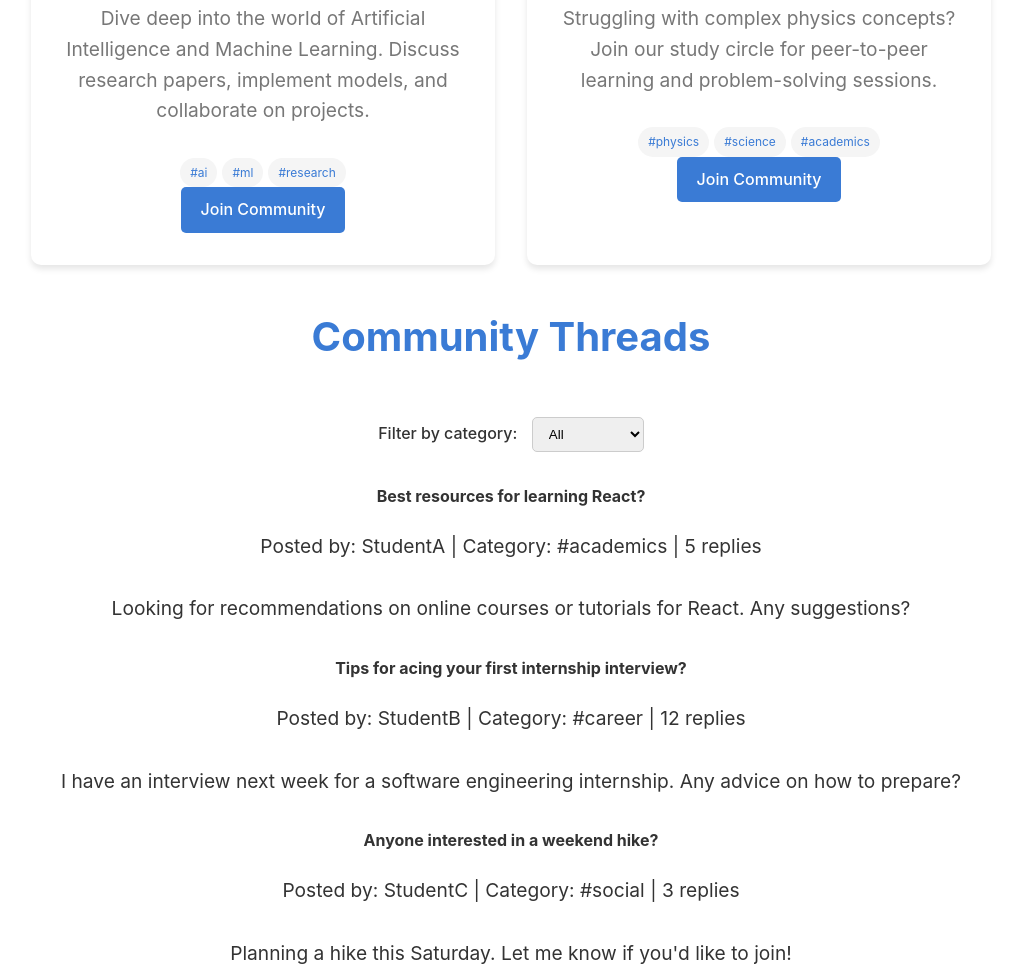
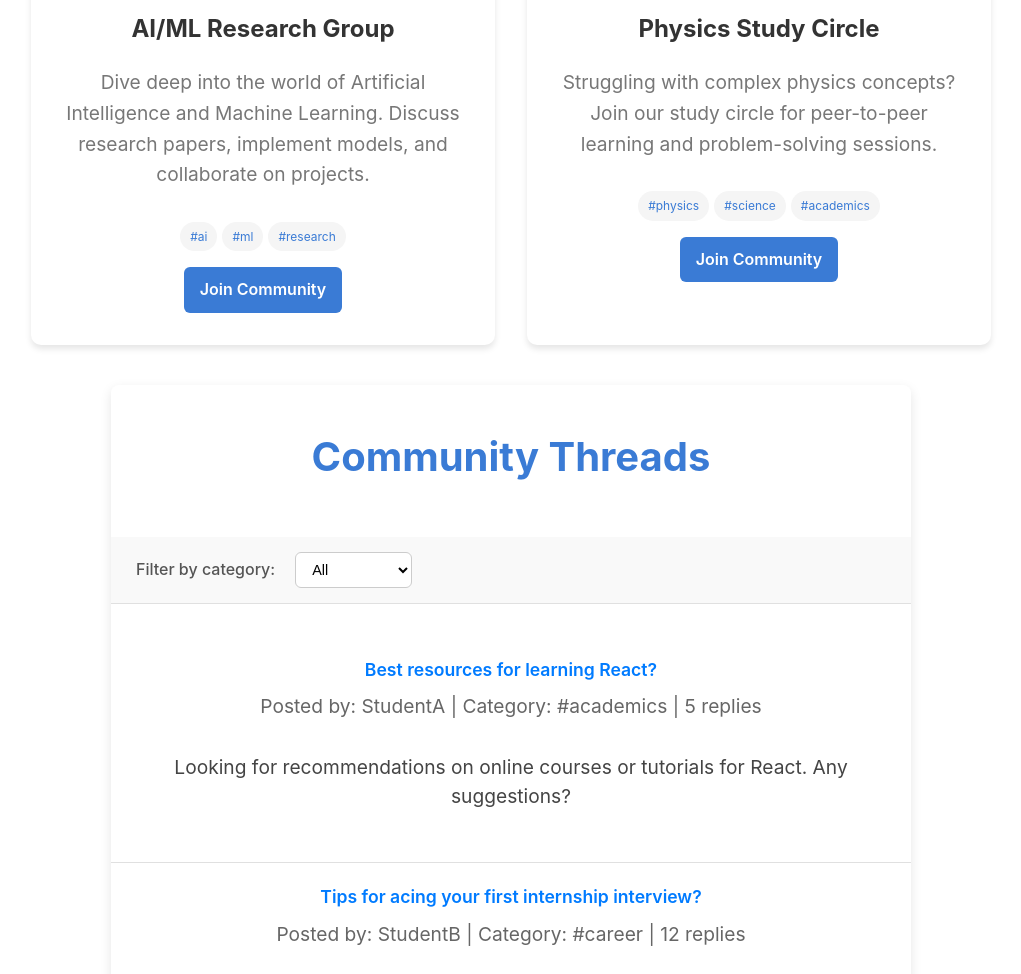
Before and after one commit to mrunal486/UNISYNC, a plain HTML site: page community.html in a window 1280 px wide. Shown: the part 1386-2360 px from the top of the page, without its empty margins (129-1150 px from the left). Drawn offline with Linux system fonts and the light colour scheme.

Commit message:
CommunityThreads

```diff
--- a/assets/css/style.css
+++ b/assets/css/style.css
@@ -552,6 +552,111 @@ header .container {
     font-size: 0.75rem;
 }
 
+.btn.btn-primary {
+            display: inline-block;
+            text-decoration: none;
+            background-color: var(--primary-color);
+            color: #fff;
+            padding: 10px 16px;
+            border-radius: 6px;
+            font-weight: 600;
+            text-align: center;
+            cursor: pointer;
+            border: none;
+            transition: background-color 0.2s;
+
+            /* This is new/adjusted to fit the centered card */
+            margin-top: 1rem;
+        }
+
+        .btn.btn-primary:hover {
+            background-color: #0056b3;
+        }
+
+        .filter-hidden {
+            display: none;
+        }
+
+         .community-threads {
+            max-width: 800px;
+            margin: 40px auto;
+            background-color: #ffffff;
+            border-radius: 8px;
+            box-shadow: 0 4px 12px rgba(0, 0, 0, 0.1);
+            overflow: hidden;
+        }
+
+        .filter-bar {
+            padding: 15px 25px;
+            background-color: #f9f9f9;
+            border-bottom: 1px solid #e0e0e0;
+            display: flex;
+            align-items: center;
+            gap: 10px;
+        }
+
+        .filter-bar label {
+            font-weight: 500;
+            color: #555;
+        }
+
+        .filter-bar select {
+            padding: 8px 12px;
+            border-radius: 6px;
+            border: 1px solid #ccc;
+            font-size: 0.9rem;
+            background-color: #fff;
+        }
+
+        .thread-list {
+            padding: 0;
+            margin: 0;
+        }
+
+        .thread-item {
+            padding: 20px 25px;
+            border-bottom: 1px solid #e0e0e0;
+        }
+
+        .thread-item:last-child {
+            border-bottom: none;
+        }
+
+
+        .thread-item:hover {
+            background-color: #fafcff;
+        }
+
+        .thread-item h4 {
+            font-size: 1.1rem;
+            font-weight: 600;
+            color: #007bff;
+            margin: 0 0 8px 0;
+        }
+
+        .thread-item .thread-meta {
+            font-size: 0.85rem;
+            color: #666;
+            margin: 0 0 10px 0;
+        }
+
+        .thread-item p {
+            font-size: 0.95rem;
+            color: #444;
+            line-height: 1.5;
+            margin: 0;
+        }
+
+        .thread-item {
+  display: flex !important;
+  flex-direction: column !important;
+        }
+
+/* This is your JavaScript filter class */
+.filter-hidden {
+  display: none !important;
+}
+
 /* Dashboard Page */
 #dashboard .dashboard-grid {
     display: grid;
--- a/community.html
+++ b/community.html
@@ -170,27 +170,27 @@
                         <div class="thread-item" data-thread-category="academics">
                             <h4>Best resources for learning React?</h4>
                             <p class="thread-meta">Posted by: StudentA | Category: #academics | 5 replies</p>
-                            <p>Looking for recommendations on online courses or tutorials for React. Any suggestions?</p>
+                            <p class="thread-preview">Looking for recommendations on online courses or tutorials for React. Any suggestions?</p>
                         </div>
                         <div class="thread-item" data-thread-category="career">
                             <h4>Tips for acing your first internship interview?</h4>
                             <p class="thread-meta">Posted by: StudentB | Category: #career | 12 replies</p>
-                            <p>I have an interview next week for a software engineering internship. Any advice on how to prepare?</p>
+                            <p class="thread-preview">I have an interview next week for a software engineering internship. Any advice on how to prepare?</p>
                         </div>
                         <div class="thread-item" data-thread-category="social">
                             <h4>Anyone interested in a weekend hike?</h4>
                             <p class="thread-meta">Posted by: StudentC | Category: #social | 3 replies</p>
-                            <p>Planning a hike this Saturday. Let me know if you'd like to join!</p>
+                            <p class="thread-preview">Planning a hike this Saturday. Let me know if you'd like to join!</p>
                         </div>
                         <div class="thread-item" data-thread-category="general">
                         <h4>Welcome new students! Ask anything here.</h4>
                         <p class="thread-meta">Posted by: Admin | Category: #general | 20 replies</p>
-                            <p>A warm welcome to all new students joining UniSync! Feel free to ask any questions you have.</p>
+                        <p class="thread-preview">A warm welcome to all new students joining UniSync! Feel free to ask any questions you have.</p>
                         </div>
                         <div class="thread-item" data-thread-category="academics">
                             <h4>Understanding Big O Notation - simplified explanation needed!</h4>
                             <p class="thread-meta">Posted by: StudentD | Category: #academics | 8 replies</p>
-                            <p>I'm struggling with Big O notation. Can someone explain it in a simpler way?</p>
+                            <p class="thread-preview">I'm struggling with Big O notation. Can someone explain it in a simpler way?</p>
                         </div>
                     </div>
                 </div>
@@ -215,7 +215,7 @@
             communityCards.forEach(card => {
                 const category = card.getAttribute('data-category');
                 if (selectedCategory === 'all' || selectedCategory === category) {
-                    card.style.display = 'flex';
+                    card.style.display = '';
                 } else {
                     card.style.display = 'none';
                 }
@@ -230,10 +230,11 @@
 
         threadItems.forEach(item => {
         const category = item.getAttribute('data-thread-category');
+
         if (selectedCategory === 'all' || selectedCategory === category) {
-                    item.style.display = 'block';
+            item.classList.remove('filter-hidden'); // SHOW the item
         } else {
-                    item.style.display = 'none';
+            item.classList.add('filter-hidden');    // HIDE the item
         }
         });
     });
```
Lines whose indentation alone changed are shown as unchanged.
